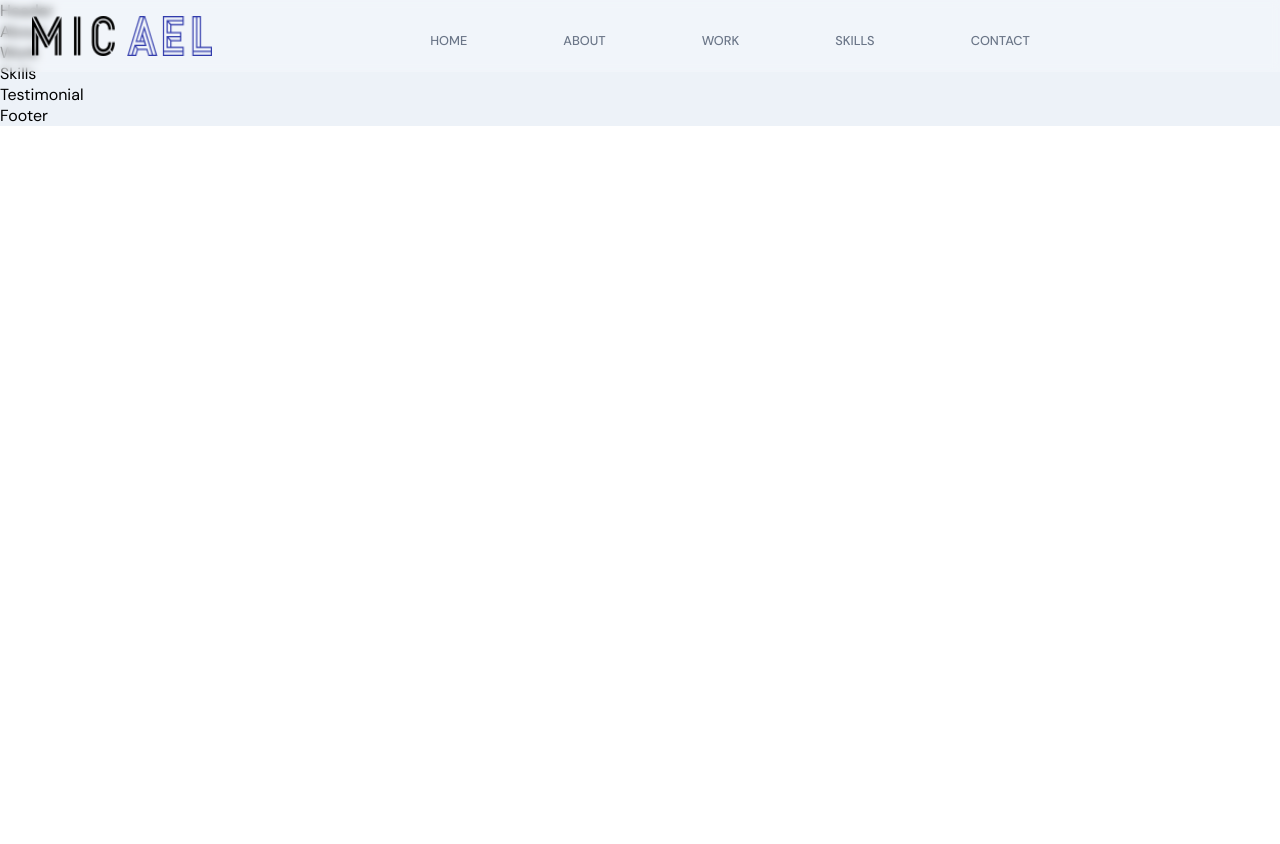
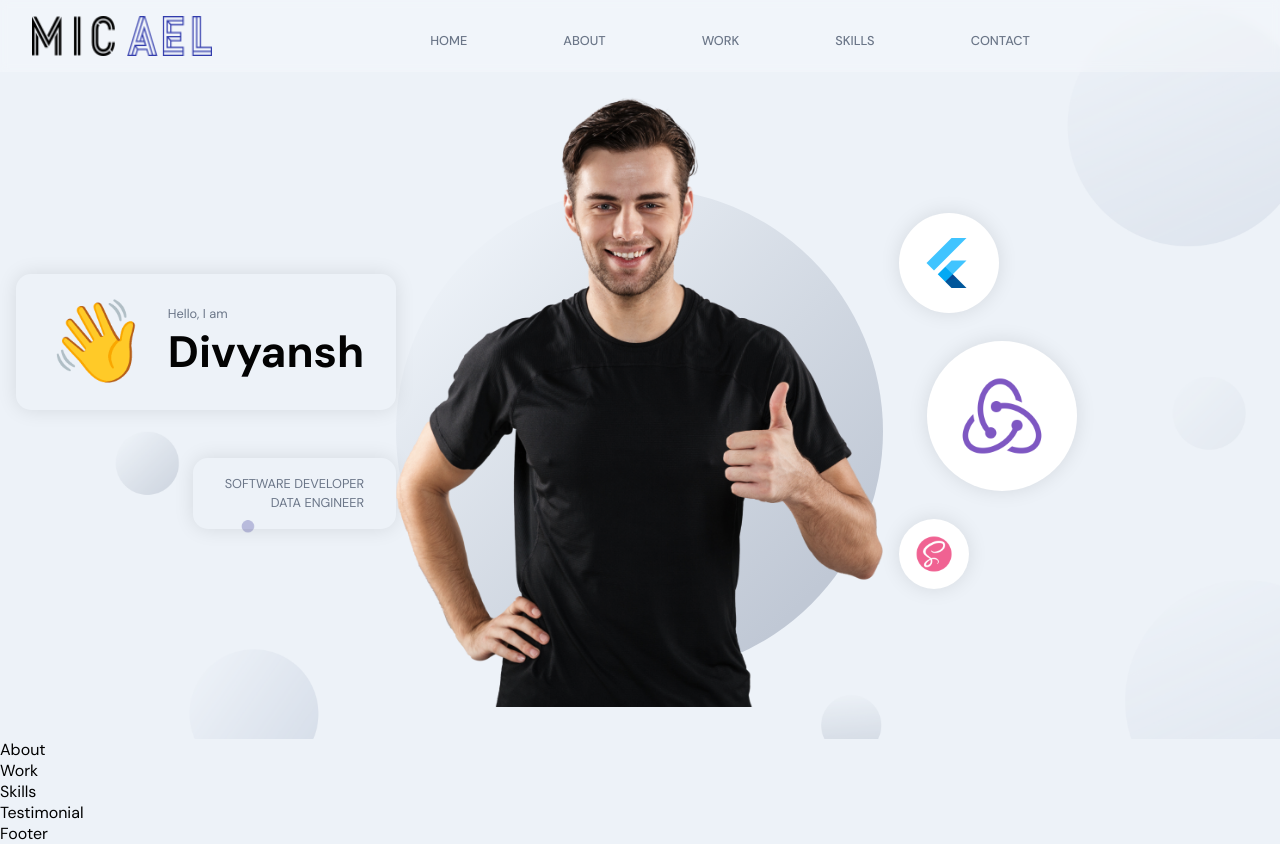
Before and after one commit to Dranas786/Website, a React (Create React App) app in the folder frontend_react/: page / in a window 1280 px wide. Before the commit the page ends 800 px from the top, so only its background shows below. Built offline with nearby package versions, Linux system fonts and the light colour scheme.

Commit message:
added home

```diff
--- a/frontend_react/src/components/Navbar/Navbar.scss
+++ b/frontend_react/src/components/Navbar/Navbar.scss
@@ -74,7 +74,7 @@
     }
   }
 
-  @media screen and (max-width: 1100px) {
+  @media screen and (max-width: 1200px) {
     display: none;
   }
 }
--- a/frontend_react/src/container/Header/Header.jsx
+++ b/frontend_react/src/container/Header/Header.jsx
@@ -1,8 +1,71 @@
 import React from "react";
+import { easeInOut, motion } from "framer-motion";
+
+import { images } from "../../constants";
 
 import "./Header.scss";
+const scaleVariants = {
+  whileInView: {
+    scale: [0, 1],
+    opacity: [0, 1],
+    transition: {
+      duration: 1,
+      ease: "easeInOut",
+    },
+  },
+};
 const Header = () => {
-  return <div>Header</div>;
+  return (
+    <div id="home" className="app__header app__flex">
+      <motion.div
+        whileInView={{ x: [-100, 0], opacity: [0, 1] }}
+        transition={{ duration: 0.5 }}
+        className="app__header-info"
+      >
+        <div className="app__header-badge">
+          <div className="badge-cmp app__flex">
+            <span>👋</span>
+            <div style={{ marginLeft: 20 }}>
+              <p className="p-text">Hello, I am</p>
+              <h1 className="head-text">Divyansh</h1>
+            </div>
+          </div>
+
+          <div className="tag-cmp app__flex">
+            <p className="p-text">Software Developer</p>
+            <p className="p-text">Data Engineer</p>
+          </div>
+        </div>
+      </motion.div>
+
+      <motion.div
+        whileInView={{ opacity: [0, 1] }}
+        transition={{ duration: 0.5, delayChildren: 0.5 }}
+        className="app__header-img"
+      >
+        <img src={images.profile} alt="profile_bg" />
+        <motion.img
+          whileInView={{ scale: [0, 1] }}
+          transition={{ duration: 1, ease: "easeInOut" }}
+          src={images.circle}
+          alt="profile_circle"
+          className="overlay_circle"
+        />
+      </motion.div>
+
+      <motion.div
+        variant={scaleVariants}
+        whileInView={scaleVariants.whileInView}
+        className="app__header-circles"
+      >
+        {[images.flutter, images.redux, images.sass].map((circle, index) => (
+          <div className="circle-cmp app__flex" key={`circle-${index}`}>
+            <img src={circle} alt="circle" />
+          </div>
+        ))}
+      </motion.div>
+    </div>
+  );
 };
 
 export default Header;
--- a/frontend_react/src/container/Header/Header.scss
+++ b/frontend_react/src/container/Header/Header.scss
@@ -0,0 +1,188 @@
+#home {
+  position: relative;
+  background: url(../../assets/bgIMG.png);
+  background-size: cover; //always use for image as bg
+  background-repeat: repeat;
+  background-position: center;
+
+  .app__wrapper {
+    padding: 0;
+
+    .copyright {
+      display: none;
+    }
+  }
+}
+
+.app__header {
+  flex: 1;
+  width: 100%;
+  height: 100%;
+  flex-direction: row;
+
+  padding: 6rem 2rem 0;
+
+  @media screen and (min-width: 1200px) {
+    padding-top: 8rem;
+  }
+
+  @media screen and (max-width: 1100px) {
+    flex-direction: column;
+  }
+
+  @media screen and (min-width: 400px) {
+    padding: 6rem 1rem 2rem;
+  }
+}
+
+.app__header-info {
+  flex: 0.65;
+  display: flex;
+  flex-direction: column;
+  justify-content: flex-start;
+  align-items: flex-start;
+  height: 100%;
+
+  @media screen and (max-width: 2000px) {
+    width: 100%;
+    margin-right: 0rem;
+  }
+}
+
+.app__header-badge {
+  width: 100%;
+  display: flex;
+  justify-content: flex-end;
+  align-items: flex-end;
+  flex-direction: column;
+
+  .badge-cmp,
+  .tag-cmp {
+    padding: 1rem 2rem;
+    border: var(--white-color);
+    border-radius: 15px;
+    flex-direction: row;
+    width: auto;
+    box-shadow: 0 0 20px rgba(0, 0, 0, 0.1);
+  }
+
+  .tag-cmp {
+    flex-direction: column;
+    margin-top: 3rem;
+
+    p {
+      width: 100%;
+      text-transform: uppercase;
+      text-align: right;
+    }
+  }
+
+  span {
+    font-size: 2.5rem;
+    @media screen and (min-width: 1200px) {
+      font-size: 5rem;
+    }
+  }
+
+  @media screen and (max-width: 1100px) {
+    justify-content: flex-start;
+    align-items: flex-start;
+  }
+}
+
+.app__header-circles {
+  flex: 0.75;
+  display: flex;
+  flex-direction: column;
+  justify-content: space-evenly;
+  align-items: flex-start;
+  height: 100%;
+  margin-left: 1rem;
+
+  div {
+    width: 100px;
+    height: 100px;
+    border-radius: 50%;
+    background: var(--white-color);
+    box-shadow: 0 0 20px rgba(0, 0, 0, 0.1);
+  }
+
+  img {
+    width: 60%;
+    height: 60%;
+  }
+
+  div:nth-child(1) {
+    width: 100px;
+    height: 100px;
+  }
+
+  div:nth-child(2) {
+    margin: 1.75rem;
+    width: 150px;
+    height: 150px;
+  }
+
+  div:nth-child(3) {
+    width: 70px;
+    height: 70px;
+  }
+
+  @media screen and (min-width: 2000px) {
+    div:nth-child(1) {
+      width: 200px;
+      height: 200px;
+    }
+
+    div:nth-child(2) {
+      margin: 1.75rem;
+      width: 170px;
+      height: 170px;
+    }
+
+    div:nth-child(3) {
+      width: 200px;
+      height: 200px;
+    }
+  }
+
+  @media screen and (max-width: 900px) {
+    width: 100%;
+    flex-direction: row;
+    flex-wrap: wrap;
+    margin-left: 0;
+
+    div {
+      margin: 1rem;
+    }
+  }
+}
+
+.app__header-img {
+  flex: 1;
+  height: 100%;
+  display: flex;
+  justify-content: flex-end;
+  align-items: flex-end;
+  position: relative;
+
+  img {
+    width: 100%;
+    object-fit: contain;
+    z-index: 1;
+  }
+
+  .overlay_circle {
+    position: absolute;
+    left: 0;
+    right: 0;
+    bottom: 0;
+    z-index: 0;
+    width: 100%;
+    height: 90%;
+  }
+
+  @media screen and (max-width: 1200px) {
+    margin: 2rem 0;
+  }
+}
```
Also changed, not shown: 1 other file (tests, documents, lock files or other folders).
